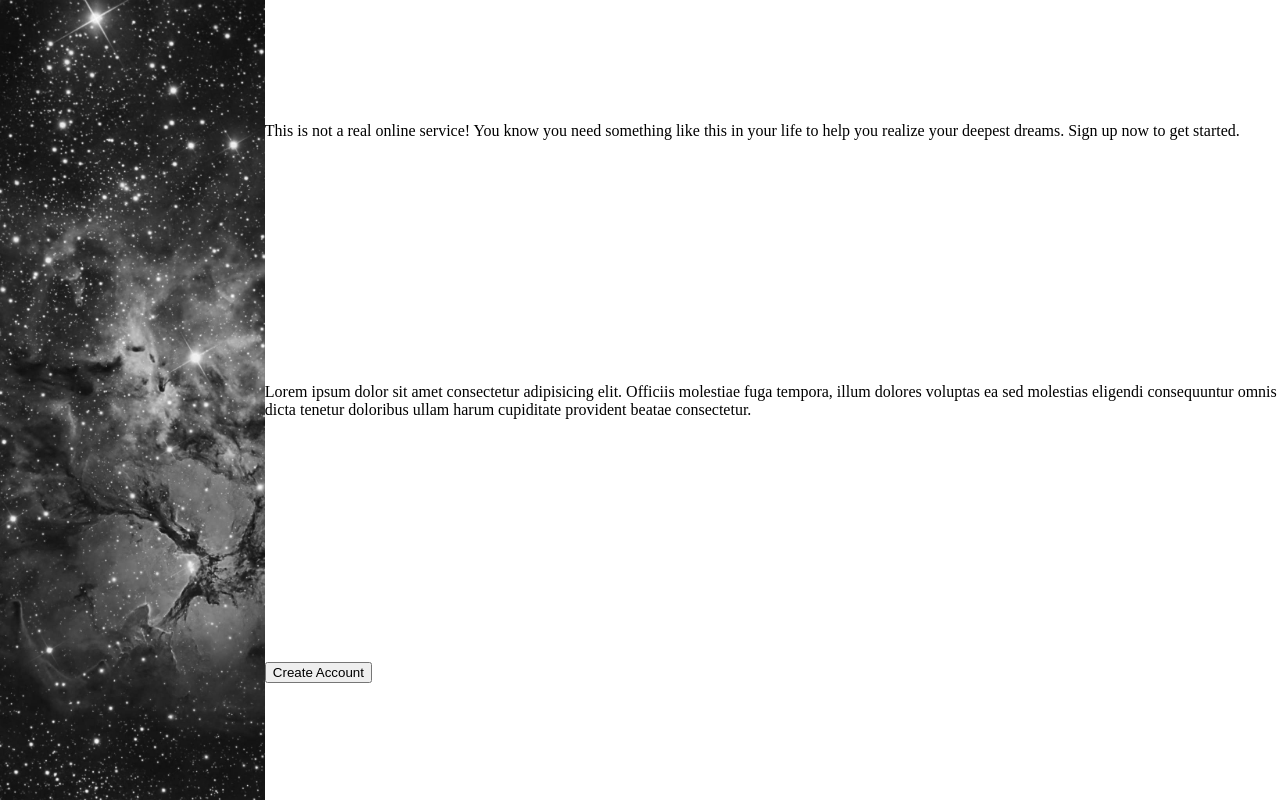
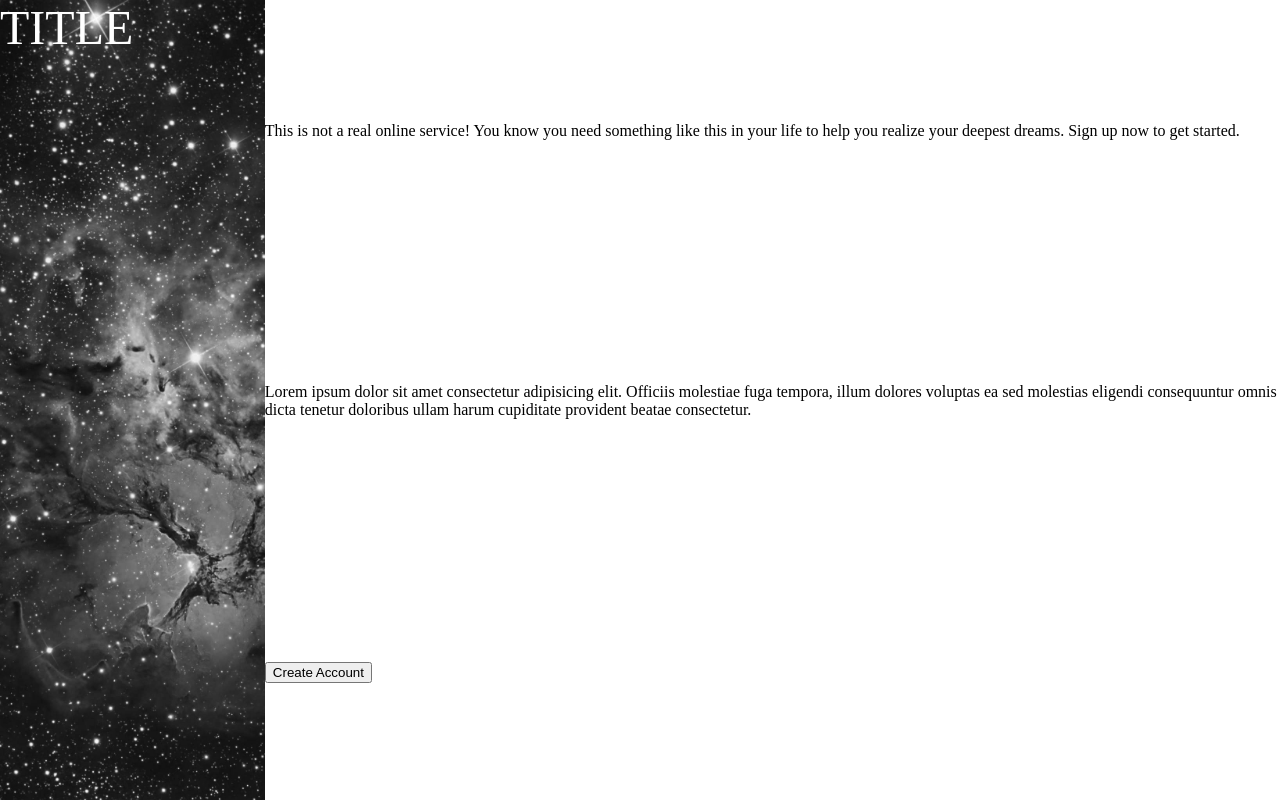
Before and after one commit to chase-the-dream/sign-up, a plain HTML site: page index.html in a window 1280 px wide. Drawn offline with Linux system fonts and the light colour scheme.

Commit message:
GETTING TO WORK BABY

```diff
--- a/index.html
+++ b/index.html
@@ -9,6 +9,7 @@
 <body>
     <div class="large-container">
         <div>
+            <div id="title">TITLE</div>
             <img class="space-img" src="images/space banner.jpg" alt="outer space">
         </div>
 
--- a/styles.css
+++ b/styles.css
@@ -16,3 +16,10 @@
     max-height: 100vh;
     filter: grayscale(100%);
 }
+
+#title {
+    position: fixed;
+    z-index: 1;
+    color: white;
+    font-size: 3rem;
+}
```
